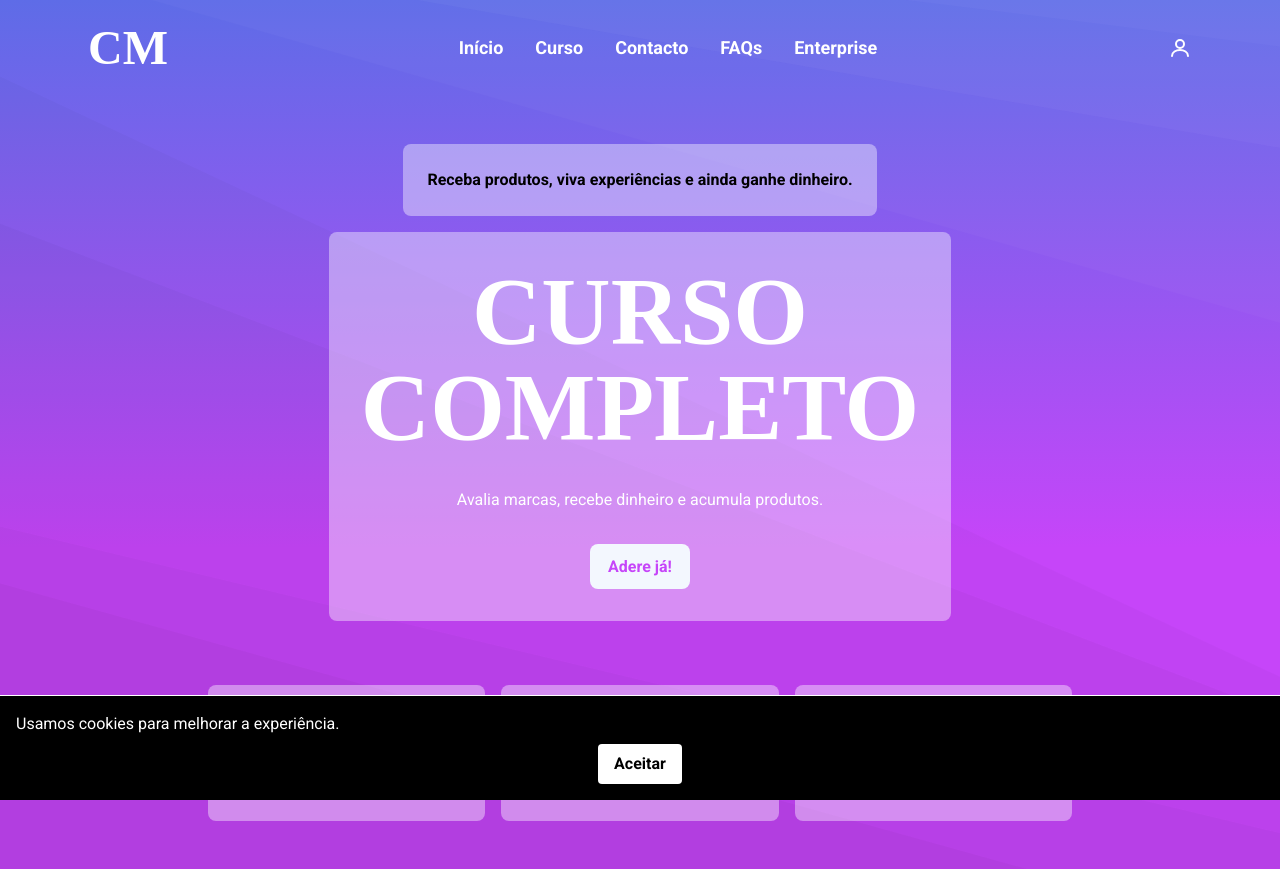
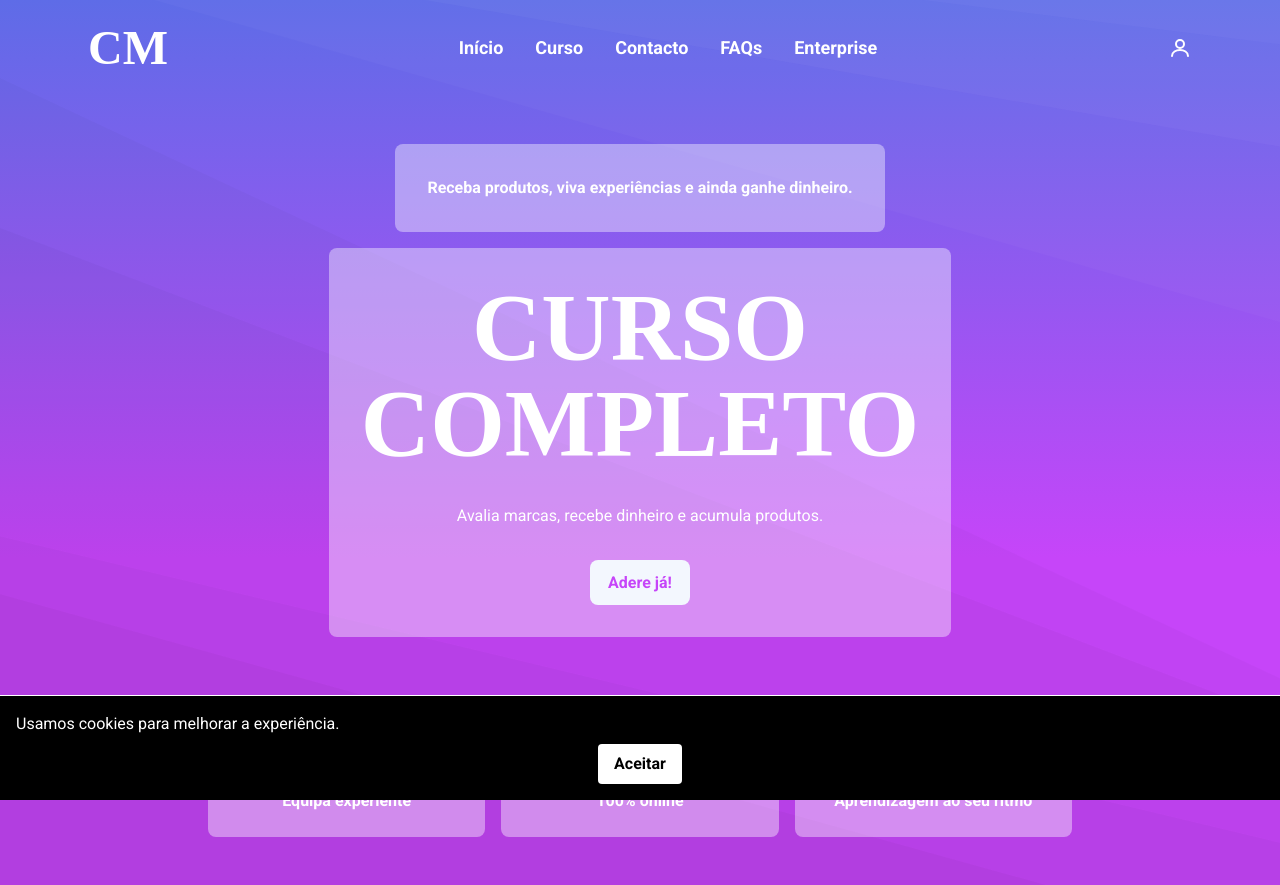
Before and after one commit to msantos51/clientemisterio, a Next.js app in the folder frontend/: page / in a window 1280 px wide. Built offline with nearby package versions, Linux system fonts and the light colour scheme; no server answers; a web font is replaced by a local one.

Commit message:
fix: adjust home text colors and handle personal data session

```diff
--- a/frontend/app/(private)/dashboard/personal/page.tsx
+++ b/frontend/app/(private)/dashboard/personal/page.tsx
@@ -2,6 +2,7 @@
 
 // Página para atualização de dados pessoais
 import { useEffect, useState } from 'react'
+import { useRouter } from 'next/navigation'
 import { getCurrentUser, updateUser } from '@/lib/api'
 
 export default function PersonalPage() {
@@ -10,6 +11,8 @@ export default function PersonalPage() {
   const [email, setEmail] = useState('')
   const [password, setPassword] = useState('')
   const [message, setMessage] = useState('')
+  // Router para redirecionar em caso de sessão inválida
+  const router = useRouter()
 
   // Ao carregar a página, obtém os dados atuais do utilizador
   useEffect(() => {
@@ -18,8 +21,12 @@ export default function PersonalPage() {
         setName(user.name)
         setEmail(user.email)
       })
-      .catch(() => setMessage('Erro ao carregar dados.'))
-  }, [])
+      .catch(() => {
+        // Se não for possível obter dados, remove sessão e redireciona
+        localStorage.removeItem('cm_session')
+        router.push('/entrar')
+      })
+  }, [router])
 
   // Envia as alterações para a API
   const handleUpdate = async (e: React.FormEvent) => {
--- a/frontend/app/(public)/page.tsx
+++ b/frontend/app/(public)/page.tsx
@@ -97,12 +97,10 @@ export default function HomePage() {
       {/* Secção introdutória com texto informativo sobre Cliente Mistério */}
       <section className="flex justify-center p-4">
         {/* Caixa branca translúcida contendo o texto explicativo */}
-        <div className="max-w-3xl rounded-lg bg-white/40 p-6 text-black">
-
+        <div className="w-fit rounded-lg bg-white/40 p-8 text-white">
           {/* Texto introdutório em negrito fornecido pelo utilizador */}
           <p className="font-bold">
             Receba produtos, viva experiências e ainda ganhe dinheiro.
-
           </p>
         </div>
       </section>
@@ -135,7 +133,7 @@ export default function HomePage() {
       </section>
 
       {/* Secção informativa com três caixas e símbolos associados */}
-      <section className="mt-12 grid gap-4 p-4 text-black md:mx-auto md:max-w-4xl md:grid-cols-3">
+      <section className="mt-12 grid gap-4 p-4 text-white md:mx-auto md:max-w-4xl md:grid-cols-3">
         {features.map((feature, index) => (
           <div
             key={index}
```
